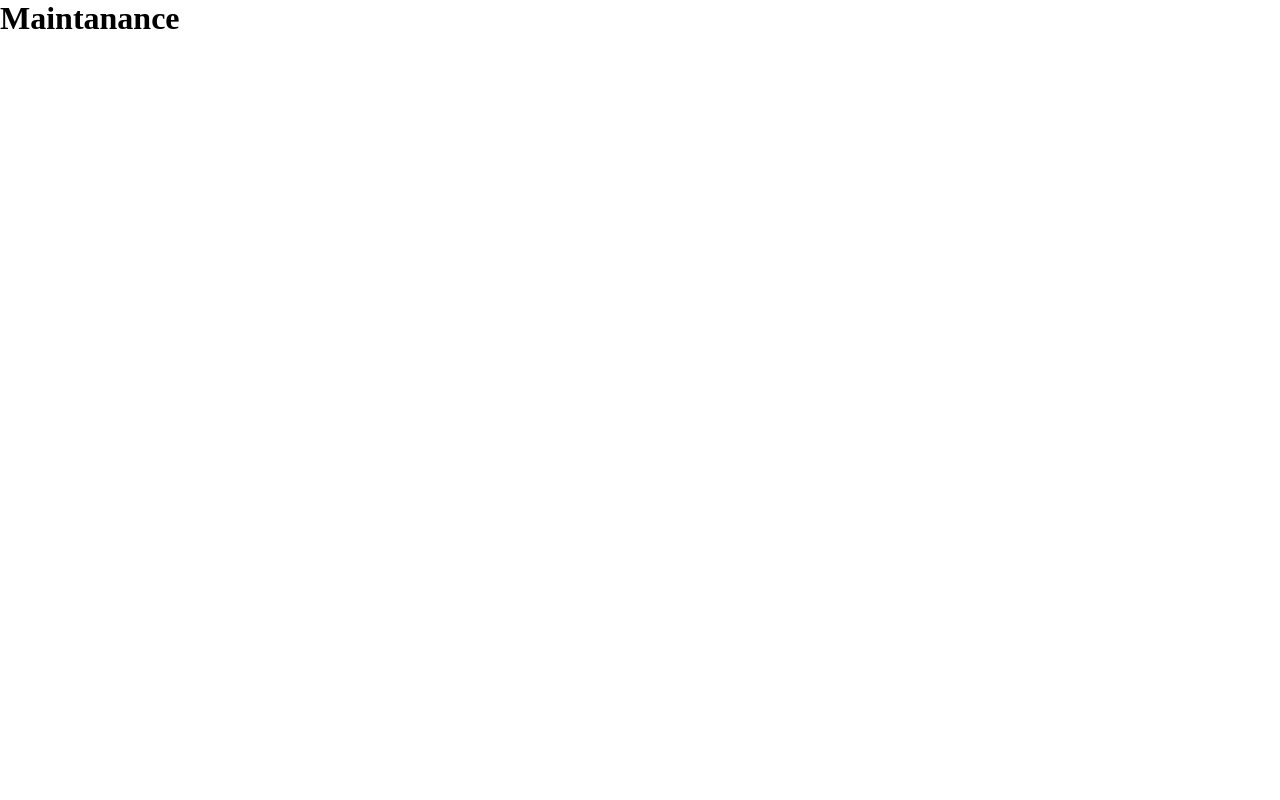
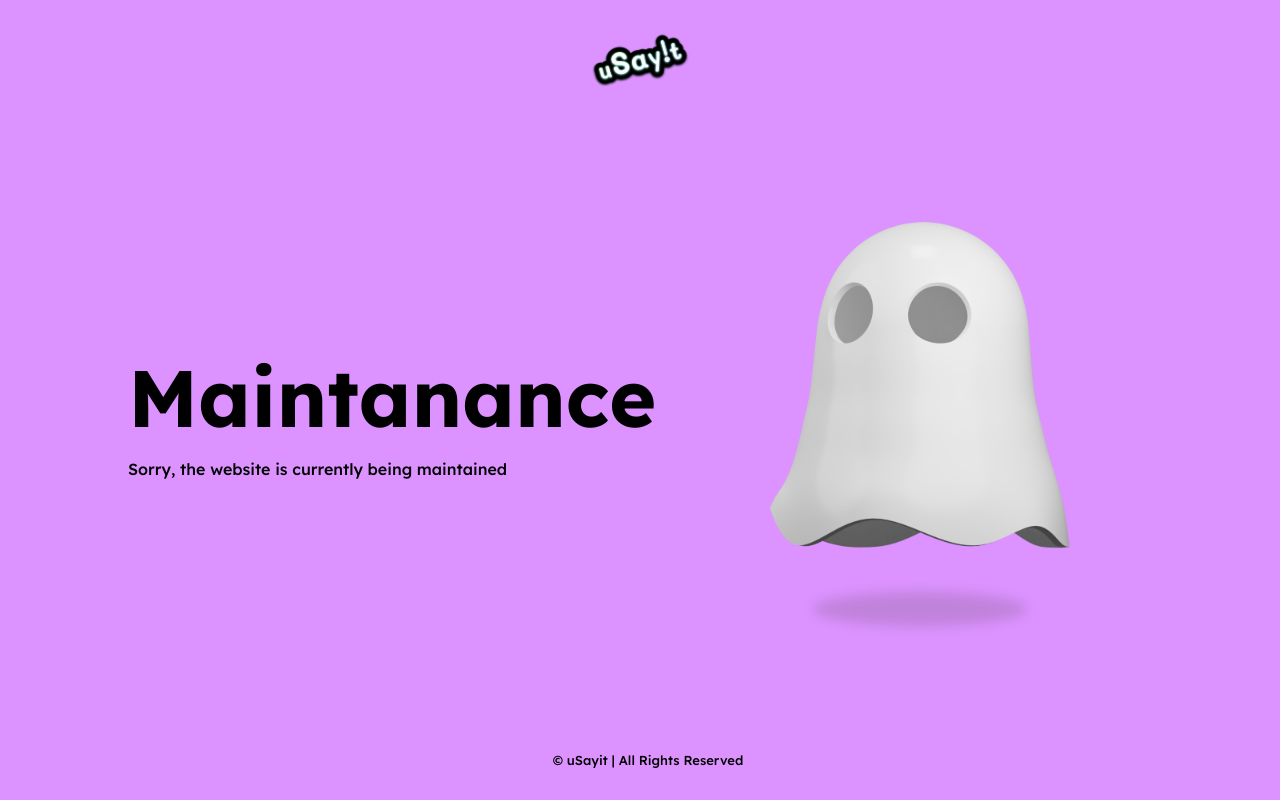
Before and after one commit to Asadaaaaa/uSayit-Solo, a plain HTML site: page View/index.html in a window 1280 px wide. Drawn offline with nearby package versions, Linux system fonts and the light colour scheme.

Commit message:
Update index.html

```diff
--- a/View/index.html
+++ b/View/index.html
@@ -1,21 +1,320 @@
 <!DOCTYPE html>
 <html lang="en">
+
 <head>
-    <meta charset="UTF-8">
-    <meta http-equiv="X-UA-Compatible" content="IE=edge">
-    <meta name="viewport" content="width=device-width, initial-scale=1.0">
+  <meta charset="UTF-8">
+  <meta name="viewport" content="width=device-width, initial-scale=1.0">
 
-    <link rel="icon" href="assets/img/icon.png" type="image/x-icon">
-    <title>uSay!t</title>
+  <link href='https://unpkg.com/boxicons@2.1.2/css/boxicons.min.css' rel='stylesheet'>
 
-    <link rel="stylesheet" href="assets/css/home/Global.css?refreshcss=1">
-    <link rel="stylesheet" href="assets/css/home/Mobile.css?refreshcss=1">
-    <link rel="stylesheet" href="assets/css/home/Tablet.css?refreshcss=1">
-    <link rel="stylesheet" href="assets/css/home/Desktop.css?refreshcss=1">
-    <link rel="stylesheet" href="assets/library/icomoon/style.css">
+  <title>Page Not Found</title>
+</head>
 
-    <link href="https://unpkg.com/aos@2.3.1/dist/aos.css" rel="stylesheet">
-</head>
 <body>
-  <h1>Maintanance</h1>
+  <style>
+    @import url("https://fonts.googleapis.com/css2?family=Lexend+Deca:wght@100;200;300;400;500;600;700;800;900&display=swap");
+
+    :root {
+      --header-height: 3.5rem;
+
+      --first-color: #DC92FF;
+      --text-color: black;
+
+      --body-font: 'Lexend Deca', sans-serif;
+      --biggest-font-size: 2.375rem;
+      --normal-font-size: .938rem;
+      --smaller-font-size: .75rem;
+    }
+
+    @media screen and (min-width: 1024px) {
+      :root {
+        --biggest-font-size: 5rem;
+        --normal-font-size: 1rem;
+        --smaller-font-size: .813rem;
+      }
+    }
+
+    * {
+      box-sizing: border-box;
+      padding: 0;
+      margin: 0;
+    }
+
+    body {
+      font-family: var(--body-font);
+      font-size: var(--normal-font-size);
+      font-weight: 500;
+      color: var(--text-color);
+    }
+
+    ul {
+      list-style: none;
+    }
+
+    a {
+      text-decoration: none;
+    }
+
+    img {
+      max-width: 100%;
+      height: auto;
+    }
+
+    .container {
+      max-width: 1024px;
+      margin-left: 1.5rem;
+      margin-right: 1.5rem;
+    }
+
+    .main {
+      overflow: hidden;
+    }
+
+    .header {
+      position: fixed;
+      width: 100%;
+      background-color: transparent;
+      top: 0;
+      left: 0;
+      z-index: 100;
+    }
+
+    .nav {
+      height: var(--header-height);
+      text-align: center;
+    }
+
+    .nav__logo,
+    .nav__toggle {
+      color: var(--text-color);
+      display: inline-flex;
+    }
+
+    .nav__logo {
+      width: 100px;
+      padding-top: 30px;
+    }
+
+    .nav__toggle {
+      font-size: 1.25rem;
+      cursor: pointer;
+    }
+
+    @media screen and (max-width: 767px) {
+      .nav__menu {
+        position: fixed;
+        background-color: var(--first-color);
+        left: 0;
+        top: -100%;
+        width: 100%;
+        padding: 5rem 0 4rem;
+        border-radius: 0 0 1.5rem 1.5rem;
+        box-shadow: 0 2px 4px #28272526;
+        transition: .4s;
+      }
+    }
+
+    .nav__list {
+      text-align: center;
+      display: flex;
+      flex-direction: column;
+      row-gap: 2rem;
+    }
+
+    .nav__link {
+      color: var(--text-color);
+    }
+
+    .nav__close {
+      position: absolute;
+      top: 1rem;
+      right: 1.5rem;
+      font-size: 1.5rem;
+      color: var(--text-color);
+      cursor: pointer;
+    }
+
+    .show-menu {
+      top: 0;
+    }
+
+    .home {
+      background-color: var(--first-color);
+      padding: 9rem 0 2rem;
+      height: 100vh;
+      display: grid;
+    }
+
+    .home__container {
+      display: grid;
+      align-content: center;
+      row-gap: 2.5rem;
+    }
+
+    .home__data {
+      text-align: center;
+    }
+
+    .home__title {
+      font-size: var(--biggest-font-size);
+      margin: .75rem 0;
+    }
+
+    .home__button {
+      margin-top: 2rem;
+      display: inline-block;
+      background-color: var(--text-color);
+      color: #fff;
+      padding: .80rem 1.5rem;
+      border-radius: 3rem;
+      transition: .4s;
+    }
+
+    .home__button:hover {
+      box-shadow: 0 4px 12px #22180633;
+    }
+
+    .home__img img {
+      width: 230px;
+      animation: floaty 1.8s infinite alternate;
+    }
+
+    .home__img {
+      justify-self: center;
+    }
+
+    .home__shadow {
+      width: 130px;
+      height: 24px;
+      background-color: hsla(38, 21%, 19%, .16);
+      margin: 0 auto;
+      border-radius: 50%;
+      filter: blur(7px);
+      animation: shadow 1.8s infinite alternate;
+    }
+
+    .home__footer {
+      display: flex;
+      justify-content: center;
+      column-gap: .5rem;
+      font-size: var(--smaller-font-size);
+      align-self: flex-end;
+    }
+
+    @keyframes floaty {
+      0% {
+        transform: translateY(0);
+      }
+      100% {
+        transform: translateY(15px);
+      }
+    }
+
+    @keyframes shadow {
+      0% {
+        transform: scale(1, 1);
+      }
+      100% {
+        transform: scale(.85, .85);
+      }
+    }
+
+    @media screen and (max-width: 320px) {
+      .home {
+        padding-top: 7rem;
+      }
+    }
+
+    @media screen and (min-width: 767px) {
+      .nav {
+        height: calc(var(--header-height) + 1.5rem);
+      }
+      .nav__toggle,
+      .nav__close {
+        display: none;
+      }
+      .nav__list {
+        flex-direction: row;
+        column-gap: 3.5rem;
+      }
+    }
+
+    @media screen and (min-width: 1024px) {
+      .home__container {
+        grid-template-columns: repeat(2, 1fr);
+        align-items: center;
+        column-gap: 2rem;
+      }
+      .home__data {
+        text-align: initial;
+      }
+      .home__img img {
+        width: 400px;
+      }
+      .home__shadow {
+        width: 250px;
+        height: 40px;
+      }
+    }
+
+    @media screen and (min-width: 1048px) {
+      .container {
+        margin-left: auto;
+        margin-right: auto;
+      }
+    }
+
+    @media screen and (min-width: 2048px) {
+      body {
+        zoom: 1.7;
+      }
+
+      .home {
+        height: initial;
+        row-gap: 4rem;
+      }
+    }
+
+    @media screen and (min-width: 3840px) {
+      body {
+        zoom: 3.1;
+      }
+    }
+  </style>
+  <header class="header">
+    <nav class="nav container">
+      <img src="assets/img/logo.png" class="nav__logo" />
+    </nav>
+  </header>
+
+  <main class="main">
+    <section class="home">
+      <div class="home__container container">
+        <div class="home__data">
+          <span class="home__subtitle"></span>
+          <h1 class="home__title">Maintanance</h1>
+          <p class="home__description">
+            Sorry, the website is currently being maintained
+          </p>
+        </div>
+
+        <div class="home__img">
+          <img src="assets/img/ghost-img.png" alt="">
+          <div class="home__shadow"></div>
+        </div>
+      </div>
+
+      <footer class="home__footer">
+        <span></span>
+        <span></span>
+        <span>© uSayit | All Rights Reserved</span>
+      </footer>
+    </section>
+  </main>
+
+  <script src="assets/js/scrollreveal.min.js"></script>
+
+  <script src="assets/js/main.js"></script>
 </body>
+
+</html>
```
